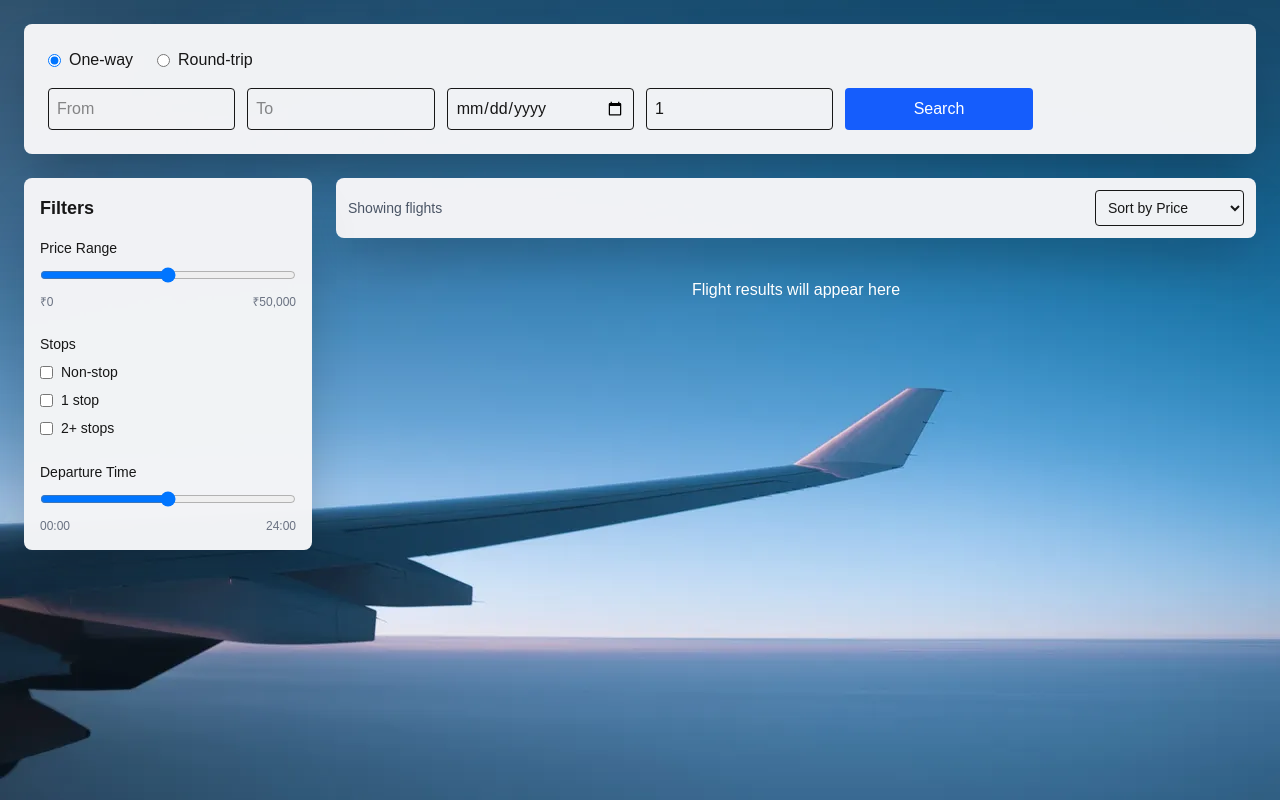
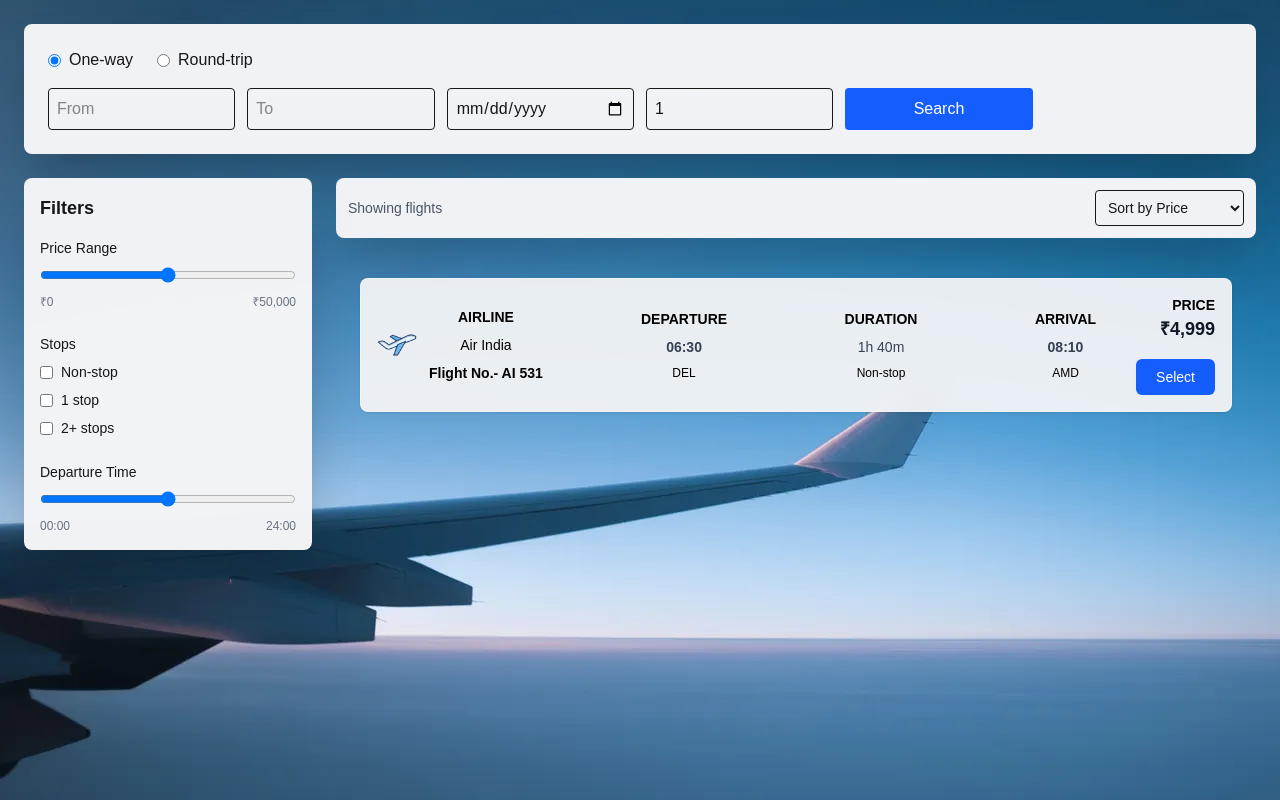
Before and after one commit to Pannakbhushana/flight-search, a Next.js app in the folder frontend/: page /flights in a window 1280 px wide. Built offline with nearby package versions, Linux system fonts and the light colour scheme.

Commit message:
flight card component added

```diff
--- a/frontend/app/components/Filters.tsx
+++ b/frontend/app/components/Filters.tsx
@@ -2,7 +2,7 @@
 
 export default function Filters() {
   return (
-    <div className="w-full rounded-lg shadow-2xl bg-gray-100/99 p-4 md:w-72 lg:sticky lg:top-4">
+    <div className="w-full rounded-lg shadow-2xl bg-gray-100/99 p-4 lg:sticky lg:top-4">
       <h3 className="mb-4 text-base font-semibold md:text-lg">
         Filters
       </h3>
--- /dev/null
+++ b/frontend/app/components/FlightCard.tsx
@@ -0,0 +1,55 @@
+export default function FlightCard({ flight }: any) {
+  return (
+    <div className="flex flex-col gap-4 rounded-lg border border-white/30 bg-gray-100/95 backdrop-blur-md p-4 shadow-sm transition hover:shadow-md sm:flex-row sm:items-center sm:justify-between">
+      <div className="flex items-center gap-3 sm:w-56">
+        <img
+          src="/flight-logo.png"
+          alt="Airline logo"
+          className="h-10 w-10 object-contain"
+        />
+        <div className="flex flex-col gap-2">
+          <p className="text-xs md:text-sm md:font-semibold uppercase text-black">Airline</p>
+          <p className="text-sm text-black">
+            {flight.airlineName}
+          </p>
+          <p className="text-xs md:text-sm md:font-semibold text-black">
+            Flight No.- {flight.flightNumber}
+          </p>
+        </div>
+      </div>
+
+      <div className="flex flex-1 items-center justify-between gap-6 text-sm text-gray-700 sm:px-6">
+        <div className="text-center flex flex-col gap-2">
+          <p className="text-xs md:text-sm font-semibold uppercase text-black">Departure</p>
+          <p className="font-semibold">{flight.departureTime}</p>
+          <p className="text-xs text-black">{flight.from}</p>
+        </div>
+
+        <div className="text-center flex flex-col gap-2">
+          <p className="text-xs md:text-sm font-semibold uppercase text-black">Duration</p>
+          <p className="text-sm">{flight.duration}</p>
+          <p className="text-xs text-black">{flight.stops}</p>
+        </div>
+
+        <div className="text-center flex flex-col gap-2">
+          <p className="text-xs uppercase text-black md:text-sm font-semibold">Arrival</p>
+          <p className="font-semibold">{flight.arrivalTime}</p>
+          <p className="text-xs text-black">{flight.to}</p>
+        </div>
+      </div>
+
+      <div className="flex items-center justify-between gap-4 sm:flex-col sm:items-end">
+        <div className="text-right">
+          <p className="text-xs  md:text-sm font-semibold uppercase text-black">Price</p>
+          <p className="text-lg font-bold text-gray-900">
+            ₹{flight.price}
+          </p>
+        </div>
+
+        <button className="rounded-md bg-blue-600 px-5 py-2 text-sm font-medium text-white transition hover:bg-blue-700">
+          Select
+        </button>
+      </div>
+    </div>
+  );
+}
--- a/frontend/app/flights/page.tsx
+++ b/frontend/app/flights/page.tsx
@@ -1,6 +1,19 @@
 import Filters from "../components/Filters";
+import FlightCard from "../components/FlightCard";
 import SearchBar from "../components/SearchBar";
 import SortBar from "../components/SortBar";
+
+const flight = {
+  airlineName: "Air India",
+  flightNumber: "AI 531",
+  from: "DEL",
+  to: "AMD",
+  departureTime: "06:30",
+  arrivalTime: "08:10",
+  duration: "1h 40m",
+  stops: "Non-stop",
+  price: "4,999",
+};
 
 export default function FlightsPage() {
   return (
@@ -20,7 +33,7 @@ export default function FlightsPage() {
           <SortBar />
 
           <div className="mt-4 min-h-120 rounded-lg p-6 text-center text-sm text-white sm:text-base">
-            Flight results will appear here
+            <FlightCard flight={flight} />
           </div>
         </div>
       </div>
--- a/frontend/app/layout.tsx
+++ b/frontend/app/layout.tsx
@@ -14,7 +14,7 @@ const geistMono = Geist_Mono({
 });
 
 export const metadata: Metadata = {
-  title: "Flight Search UI",
+  title: "Vimana Sarthi",
   description: "Flight search",
 };
 
```
Also changed, not shown: frontend/public/flight-logo.png (added).
